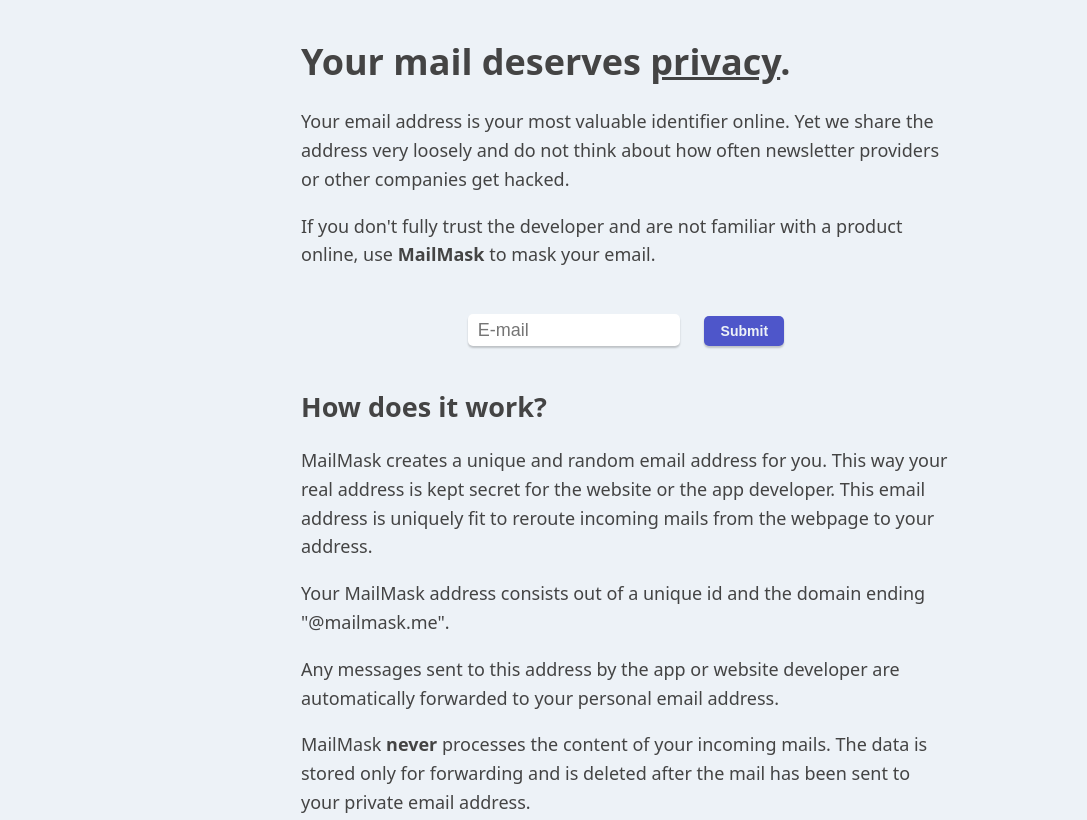
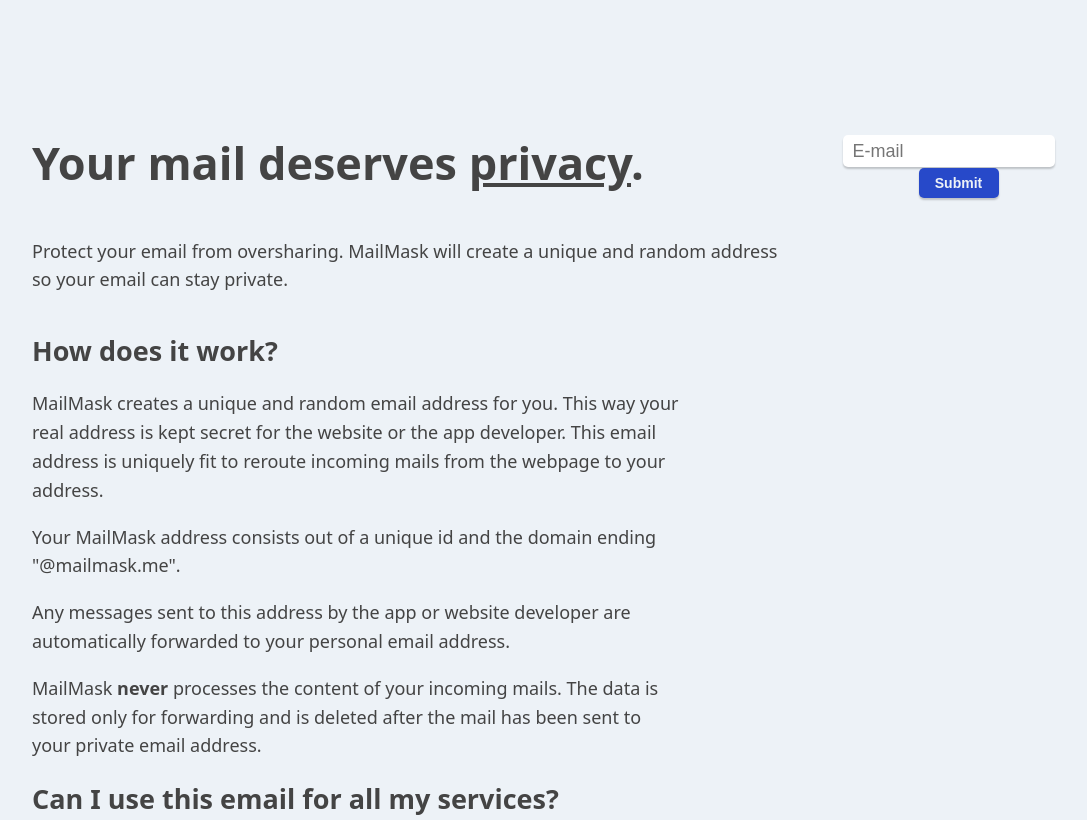
Before and after one commit to HSchuette/mailmask, a plain HTML site: page front-end/index.html in a window 1280 px wide. Shown: the top 820 px of the page, without its empty margins (14-1101 px from the left). Drawn offline with nearby package versions, Linux system fonts and the light colour scheme.

Commit message:
more css and html

```diff
--- a/front-end/index.html
+++ b/front-end/index.html
@@ -8,15 +8,19 @@
 
     </head>
     <body>
-        <h1>Your mail deserves <u>privacy</u>.</h1>
+        <section class="hero">
+            <div class="container">
+                <div class="left-col">
+                    <h1>Your mail deserves <u>privacy</u>.</h1>
 
-        <p>Your email address is your most valuable identifier online. Yet we share the address very loosely and do not think about how often newsletter providers or other companies get hacked.</p>
-        <p>If you don't fully trust the developer and are not familiar with a product online, use <b>MailMask</b> to mask your email.</p>
-
-        <form>
-            <input id="mail" placeholder="E-mail" type="email" pattern="[A-Za-z0-9._%+-]+@[A-Za-z0-9.-]+\.[A-Za-z]{1,63}$" required></input>
-            <button id="submitButton" class="button-cta"><b>Submit</b></button>
-        </form>
+                    <p>Protect your email from oversharing. MailMask will create a unique and random address so your email can stay private.</p>
+                </div>
+                <form>
+                    <input id="mail" placeholder="E-mail" type="email" pattern="[A-Za-z0-9._%+-]+@[A-Za-z0-9.-]+\.[A-Za-z]{1,63}$" required></input>
+                    <button id="submitButton" class="button-cta"><b>Submit</b></button>
+                </form>
+            </div>
+        </section>
 
         <h2>How does it work?</h2>
         <p>MailMask creates a unique and random email address for you. This way your real address is kept secret for the website or the app developer. This email address is uniquely fit to reroute incoming mails from the webpage to your address.</p>
--- a/front-end/style.css
+++ b/front-end/style.css
@@ -18,8 +18,8 @@
 
 
 body {
-    margin: 40px
-    auto;
+    margin-top: 5em;
+    margin-left: 2em;
     max-width: 650px;
     line-height: 1.6;
     font-size: 18px;
@@ -31,7 +31,11 @@
     font-family: system-ui, sans-serif;
 }
 
-h1, h2, h3 {
+h1 {
+    font-size: 2.5em;
+}
+
+h2, h3 {
     line-height: 1.2
 }
 
@@ -55,7 +59,7 @@
 }
 
 .button-cta {
-    background-color:#4e56ca;
+    background-color: var(--highlight);
     color: var(--bgcolor);
     margin-left: 20px;
     text-align: center;
@@ -65,5 +69,29 @@
     border-radius: 5px;
     border-width: 0;
     box-shadow: 0 2px 2px rgba(0, 0, 0, 0.2);
+}
 
+.button-cta:hover {
+    cursor: pointer;
+    transition: 0.2s;
+    background-color: white;
 }
+
+@media only screen and (min-width: 1080px) {
+    .container {
+        width: 1080px;
+    }
+
+    .section {
+        padding: 10em 4em;
+    }
+
+    .hero .container {
+        display: flex;
+        justify-items: space-between;
+    }
+
+    .form {
+        margin-top: 5em;
+    }
+}
```
